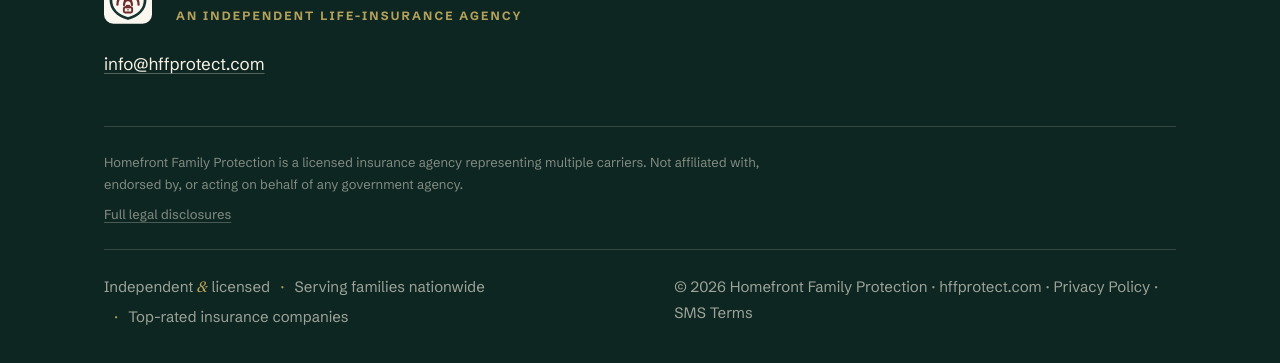
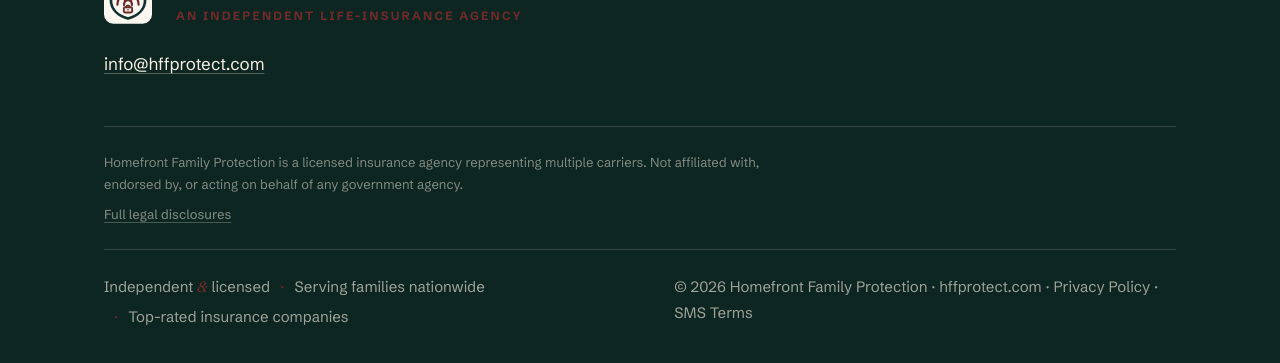
Before and after one commit to pmoney498/hffprotect-site, a plain HTML site: page index.html in a window 1280 px wide. Shown: the part 7902-8265 px from the top of the page. Drawn offline with Linux system fonts and the light colour scheme.

Commit message:
Footer tagline + accents to oxblood (universal brand colors)

```diff
--- a/assets/css/styles.css
+++ b/assets/css/styles.css
@@ -558,8 +558,10 @@
 }
 .footer__tag{
   font-size:.75rem;font-weight:700;letter-spacing:.18em;text-transform:uppercase;
-  color:var(--gold);margin-top:.5rem;
+  color:var(--oxblood);margin-top:.5rem;
 }
+.footer .amp{color:var(--oxblood)}
+.footer .dotsep+.dotsep::before{color:var(--oxblood)}
 .footer__contact{margin-top:var(--s3);font-size:var(--fs-0)}
 .footer__contact a{
   color:var(--cream);
```
